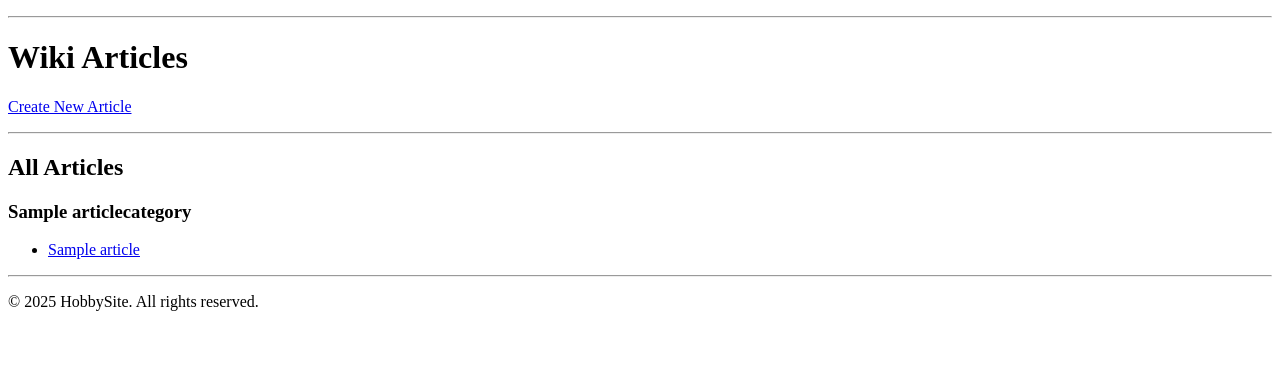
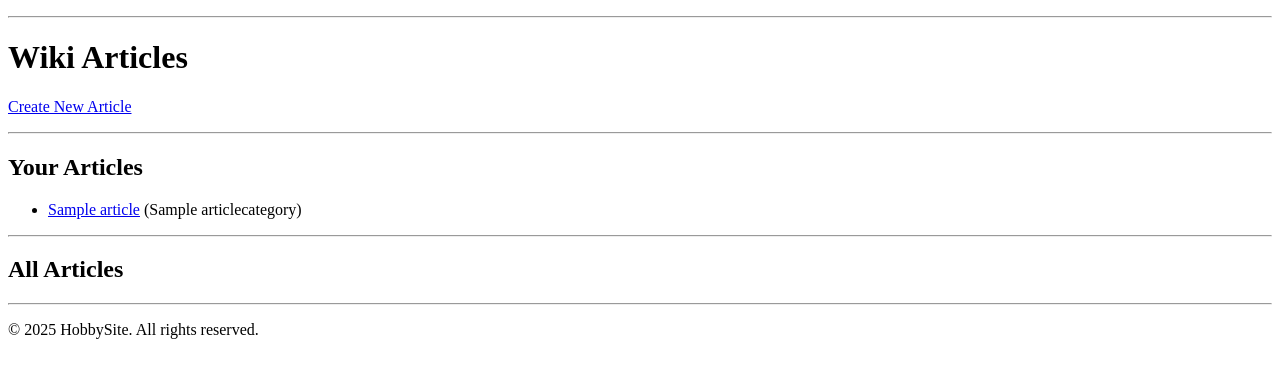
Before and after one commit to LuisRabbids/hobbysite-E-15, a Django app: page /wiki/ in a window 1280 px wide. Shown: the part 224-602 px from the top of the page. Run offline with Django 5.2, Linux system fonts and the light colour scheme; a user stored in the database is signed in; tables that the repository leaves empty hold one stand-in row (values such as "Sample post").

Commit message:
added the missing feture

```diff
--- a/hobbysite/wiki/models.py
+++ b/hobbysite/wiki/models.py
@@ -51,4 +51,4 @@ class Comment(models.Model):
         ordering = ['-created_on']
 
     def __str__(self):
-        return f'Comment by {self.author.username} on {self.article.title}'
+        return f'Comment by {self.author.user.username} on {self.article.title}'
--- a/hobbysite/wiki/templates/wiki/article_list.html
+++ b/hobbysite/wiki/templates/wiki/article_list.html
@@ -8,43 +8,51 @@
 
     {% if user.is_authenticated %}
         <p><a href="{{ create_article_url }}">Create New Article</a></p>
-        <hr> {# Optional separator #}
+        <hr>
+
+        {# ───────────────  YOUR ARTICLES  ─────────────── #}
+        <h2>Your Articles</h2>
+        {% if user_articles %}
+            <ul>
+                {% for article in user_articles %}
+                    <li>
+                        <a href="{{ article.get_absolute_url }}">{{ article.title }}</a>
+                        ({{ article.category.name|default:"Uncategorized" }})
+                    </li>
+                {% endfor %}
+            </ul>
+        {% else %}
+            <p>You haven’t written any articles yet.</p>
+        {% endif %}
+        <hr>
     {% endif %}
 
+    {# ───────────────  ALL OTHER ARTICLES  ─────────────── #}
     <h2>All Articles</h2>
     {% if categories_with_articles %}
         {% for category in categories_with_articles %}
-            {# Only display the category heading if it actually has articles after prefetching #}
             {% if category.articles.all %}
                 <h3>{{ category.name }}</h3>
                 <ul>
                     {% for article in category.articles.all %}
                         <li>
                             <a href="{{ article.get_absolute_url }}">{{ article.title }}</a>
-                            {# You can add author here if you want #}
-                            {# (Author: {{ article.author.username }}) #}
                         </li>
                     {% endfor %}
                 </ul>
             {% endif %}
         {% endfor %}
     {% else %}
-         <p>No articles found in any category.</p> {# Simplified message #}
+        <p>No articles found in any category.</p>
     {% endif %}
 
-    {# A more general "no articles at all" message if categories_with_articles is empty OR all categories are empty #}
-    {% comment %}
-        A better way to check if there are *any* articles at all would be to pass
-        Article.objects.exists() or Article.objects.count() to the context if needed
-        for a very generic "No articles in the wiki yet" message when the above loop produces nothing.
-        For now, the above should be okay.
-    {% endcomment %}
-    {% if not categories_with_articles %} {# This condition means no categories exist or none have articles #}
+    {# Fallback when absolutely no articles exist in the wiki #}
+    {% if not categories_with_articles %}
         {% if user.is_authenticated %}
-            <p>There are no articles in the wiki yet. Be the first to <a href="{{ create_article_url }}">create one</a>!</p>
+            <p>There are no articles yet—be the first to
+               <a href="{{ create_article_url }}">create one</a>!</p>
         {% else %}
             <p>There are no articles in the wiki yet.</p>
         {% endif %}
     {% endif %}
-
 {% endblock %}
--- a/hobbysite/wiki/views.py
+++ b/hobbysite/wiki/views.py
@@ -1,38 +1,49 @@
-# wiki/views.py
 from django.shortcuts import render, get_object_or_404, redirect
 from django.urls import reverse_lazy, reverse
 from django.views.generic import ListView, DetailView, CreateView, UpdateView
 from django.contrib.auth.mixins import LoginRequiredMixin, UserPassesTestMixin
-from django.contrib.auth.decorators import login_required # For function-based views if needed
+from django.contrib.auth.decorators import login_required  # For function-based views if needed
 from .models import Article, ArticleCategory, Comment
 from .forms import ArticleForm, CommentForm
-from django.db.models import Q, Prefetch
+from django.db.models import Prefetch
 
-# wiki/views.py
-
-# ... (other imports and views) ...
 
 class ArticleListView(ListView):
     model = Article
     template_name = 'wiki/article_list.html'
-    context_object_name = 'articles' # This isn't directly used if you rely on categories_with_articles
+    context_object_name = 'articles'  # Not directly used—kept for completeness
 
     def get_context_data(self, **kwargs):
         context = super().get_context_data(**kwargs)
 
-        # Always fetch all articles for category grouping
-        all_articles_for_grouping_qs = Article.objects.select_related('author', 'category').all()
+        # Base queryset for all articles (with related objects for performance)
+        all_articles_qs = Article.objects.select_related('author', 'category')
 
-        categories_with_articles = ArticleCategory.objects.prefetch_related(
-            Prefetch(
-                'articles', # Assumes Article.category has related_name='articles' or you use article_set
-                queryset=all_articles_for_grouping_qs
+        # --- 1.  Gather the logged-in user’s own articles  -------------------
+        user_articles = Article.objects.none()
+        if self.request.user.is_authenticated:
+            user_profile = self.request.user.profile
+            user_articles = all_articles_qs.filter(author=user_profile)
+            # Remove them from the queryset that will populate “All Articles”
+            all_articles_qs = all_articles_qs.exclude(author=user_profile)
+
+        # --- 2.  Prefetch the remaining articles into their categories -------
+        categories_with_articles = (
+            ArticleCategory.objects
+            .prefetch_related(
+                Prefetch('articles', queryset=all_articles_qs)
             )
-        ).distinct().order_by('name') # Order categories by name
+            .order_by('name')
+        )
 
-        context['categories_with_articles'] = categories_with_articles
-        context['create_article_url'] = reverse_lazy('wiki:article_create')
+        # --- 3.  Add everything to the template context  ---------------------
+        context.update({
+            "user_articles": user_articles,
+            "categories_with_articles": categories_with_articles,
+            "create_article_url": reverse_lazy("wiki:article_create"),
+        })
         return context
+
 
 class ArticleDetailView(DetailView):
     model = Article
@@ -44,14 +55,16 @@ class ArticleDetailView(DetailView):
         article = self.get_object()
 
         if article.category:
-            related_articles = Article.objects.filter(category=article.category)\
-                                            .exclude(pk=article.pk)\
-                                            .order_by('?')[:2] # Get 2 random ones
-            context['related_articles'] = related_articles
+            context['related_articles'] = (
+                Article.objects
+                .filter(category=article.category)
+                .exclude(pk=article.pk)
+                .order_by('?')[:2]
+            )
         else:
             context['related_articles'] = Article.objects.none()
 
-        context['comments'] = article.comments.all() # .order_by('-created_on') is handled by model Meta
+        context['comments'] = article.comments.all()
 
         if self.request.user.is_authenticated:
             context['comment_form'] = CommentForm()
@@ -61,9 +74,9 @@ class ArticleDetailView(DetailView):
 
     def post(self, request, *args, **kwargs):
         if not request.user.is_authenticated:
-            return redirect('login') # Or handle as an error
+            return redirect('login')
 
-        self.object = self.get_object() # Get the article object
+        self.object = self.get_object()
         form = CommentForm(request.POST)
 
         if form.is_valid():
@@ -71,12 +84,11 @@ class ArticleDetailView(DetailView):
             comment.article = self.object
             comment.author = request.user.profile
             comment.save()
-            return redirect(self.object.get_absolute_url()) # Redirect back to the article detail page
-        else:
-            # If form is not valid, re-render the page with the form and errors
-            context = self.get_context_data() # Get existing context
-            context['comment_form'] = form # Overwrite with the form containing errors
-            return self.render_to_response(context)
+            return redirect(self.object.get_absolute_url())
+
+        context = self.get_context_data()
+        context['comment_form'] = form
+        return self.render_to_response(context)
 
 
 class ArticleCreateView(LoginRequiredMixin, CreateView):
@@ -85,17 +97,17 @@ class ArticleCreateView(LoginRequiredMixin, CreateView):
     template_name = 'wiki/article_form.html'
 
     def form_valid(self, form):
-        form.instance.author = self.request.user.profile # Set author to logged-in user
+        form.instance.author = self.request.user.profile
         return super().form_valid(form)
 
     def get_success_url(self):
-        # Redirect to the detail view of the created article
-        return self.object.get_absolute_url() # Assumes get_absolute_url is defined on Article model
+        return self.object.get_absolute_url()
 
     def get_context_data(self, **kwargs):
         context = super().get_context_data(**kwargs)
         context['view_title'] = "Create New Wiki Article"
         return context
+
 
 class ArticleUpdateView(LoginRequiredMixin, UserPassesTestMixin, UpdateView):
     model = Article
@@ -103,12 +115,11 @@ class ArticleUpdateView(LoginRequiredMixin, UserPassesTestMixin, UpdateView):
     template_name = 'wiki/article_form.html'
 
     def test_func(self):
-        # Check if the logged-in user is the author of the article
         article = self.get_object()
         return self.request.user.profile == article.author
 
     def get_success_url(self):
-        return self.object.get_absolute_url() # Assumes get_absolute_url is defined on Article model
+        return self.object.get_absolute_url()
 
     def get_context_data(self, **kwargs):
         context = super().get_context_data(**kwargs)
```
